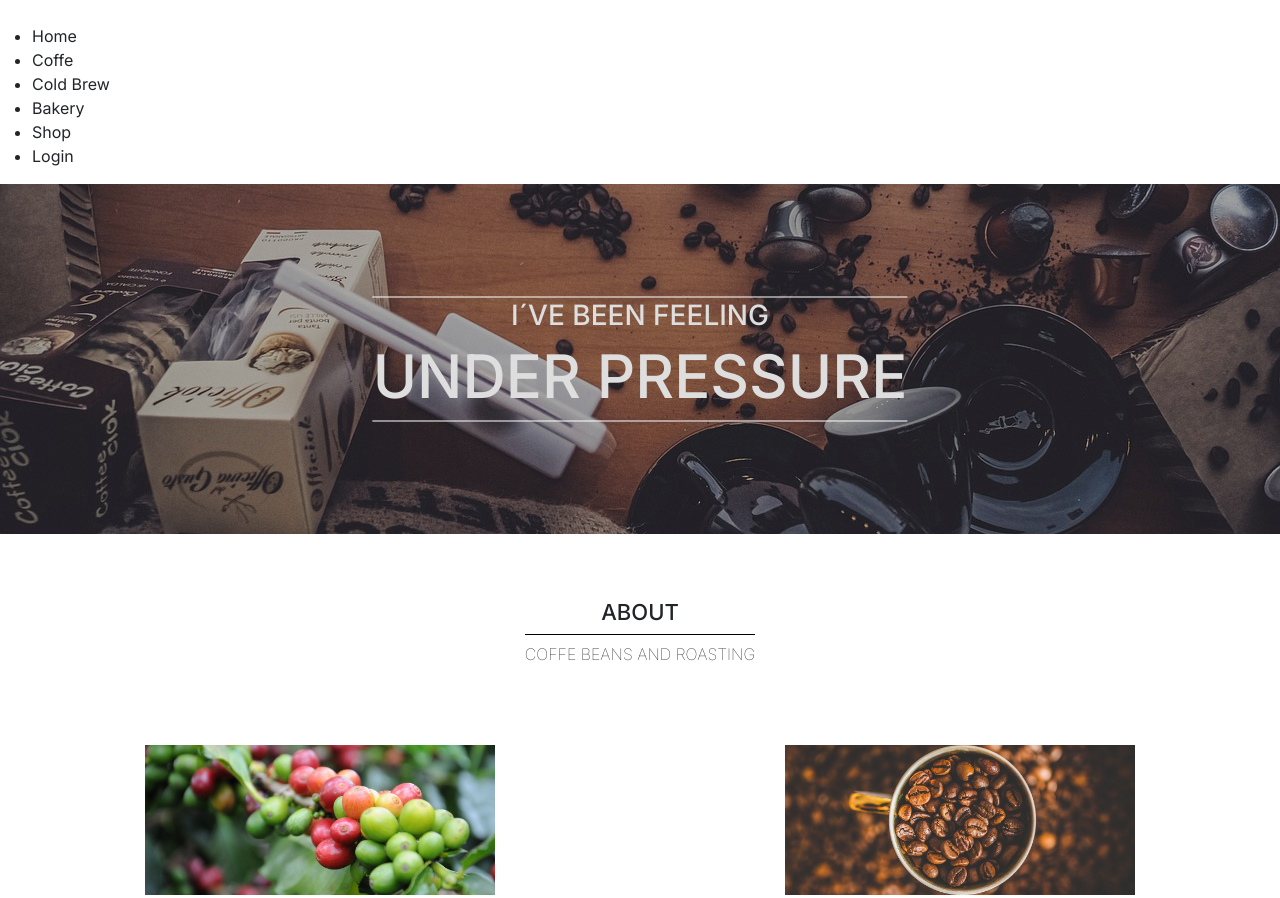
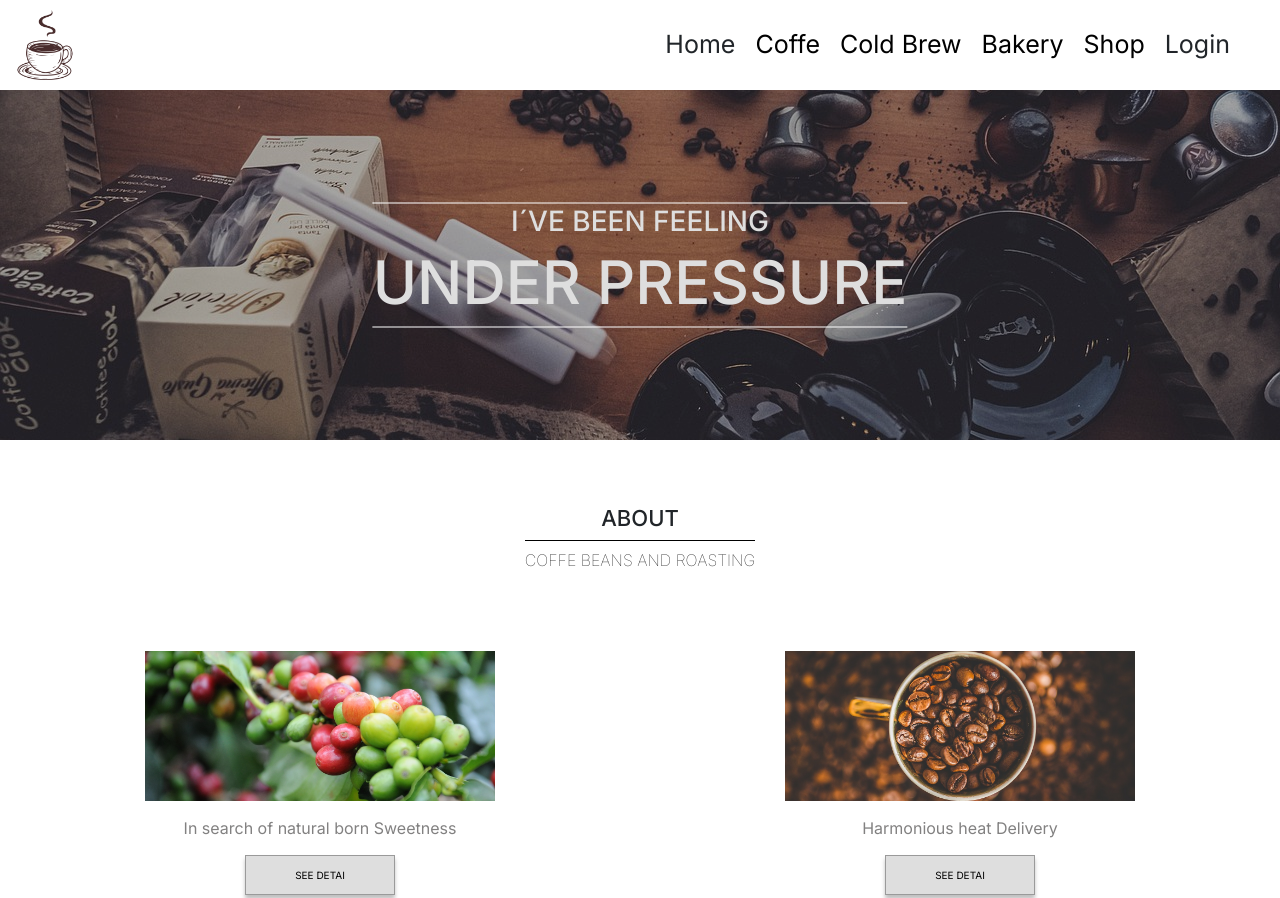
Before and after one commit to Ljromanessi/Esencia-de-cafe, a plain HTML site: page index.html in a window 1280 px wide. Shown: the top 898 px of the page. Drawn offline with nearby package versions, Linux system fonts and the light colour scheme.

Commit message:
solo detalles

```diff
--- a/index.html
+++ b/index.html
@@ -14,14 +14,14 @@
 </head>
 <body>
 
-    <nav>
-        <img class="logo" src="" alt="">
+    <nav class="navegador">
+        <img class="logo" src="asets/LOGO FONDO BLANCO.png" alt="">
         <ul>
             <li>Home</li>
-            <li>Coffe</li>
-            <li>Cold Brew</li>
-            <li>Bakery</li>
-            <li>Shop</li>
+            <li><a href="#1">Coffe</a></li>
+            <li><a href="#2">Cold Brew</a></li>
+            <li><a href="#3">Bakery</a></li>
+            <li><a href="#4">Shop</a></li>
             <li>Login</li>
         </ul>
     </nav>
@@ -40,7 +40,7 @@
         <p>COFFE BEANS AND ROASTING</p>
     </div>
 
-    <section class="tipos-caffe-seccion">
+    <section id="1" class="tipos-caffe-seccion">
         <div class="tipos-caffe-seccion-arriba">
             <div class="tipos-caffe-seccion-contenedor">
                 <img src="asets/coffee-747604_1280.jpg" alt="">
@@ -67,7 +67,7 @@
         </div>
     </section>
 
-    <section class="presentacion-comida">
+    <section id="3" class="presentacion-comida">
         <img src="asets/cake-1284548_1280.jpg" alt="">
         <h2>HOMEMADE BAKERY</h2>
     </section>
@@ -117,17 +117,17 @@
         </div>
     </section>
 
-    <section class="presentacion-comida">
+    <section id="2" class="presentacion-comida">
         <img src="asets/drinks-2591792_1280.jpg" alt="">
         <h2>COLD BREW COFFEE</h2>
     </section>
 
-    <div class="tipos-titulo">
+    <div id="4" class="tipos-titulo">
         <h3>SHOP</h3>
         <p>ALL PRODUCTS</p>
     </div>
 
-    <div class="productos-venta">
+    <div  class="productos-venta">
         <img src="asets/bath-oil-2510783_1280.jpg" alt="">
     </div>
 
--- a/style.scss
+++ b/style.scss
@@ -6,6 +6,32 @@
 }
 
 body{
+    .navegador{
+        display: flex;
+        img{
+            width: 70px;
+            margin: 10px;
+        }
+        ul{
+            width: 100%;
+            display: flex;
+            justify-content: flex-end;
+            gap: 20px;
+            align-items: center;
+            padding: 0;
+            margin: 0;
+            margin-right: 50px;
+            li{
+                list-style: none;
+                font-size: 25px;
+                a{
+                    text-decoration:none;
+                    color: black;
+                }
+            }
+        }
+    }
+
     .presentacion{
         position: relative;
         width: 100%;
@@ -205,6 +231,8 @@ body{
         position: relative;
         display: flex;
         background-color: #828181;
+        width: 100%;
+        height: 200px;
 
         .logo{
             position: absolute;
@@ -213,10 +241,9 @@ body{
 
         .datos{
             background-color: transparent;
-            margin-top:25px ;
+            margin-top:10px ;
             display: flex;
             flex-direction: column;
-            justify-content: flex-start;
             align-items: center;
             position: absolute;
             z-index: 1;
```
Also changed, not shown: asets/LOGO FONDO BLANCO.png (added), style.css, 1 other file.
